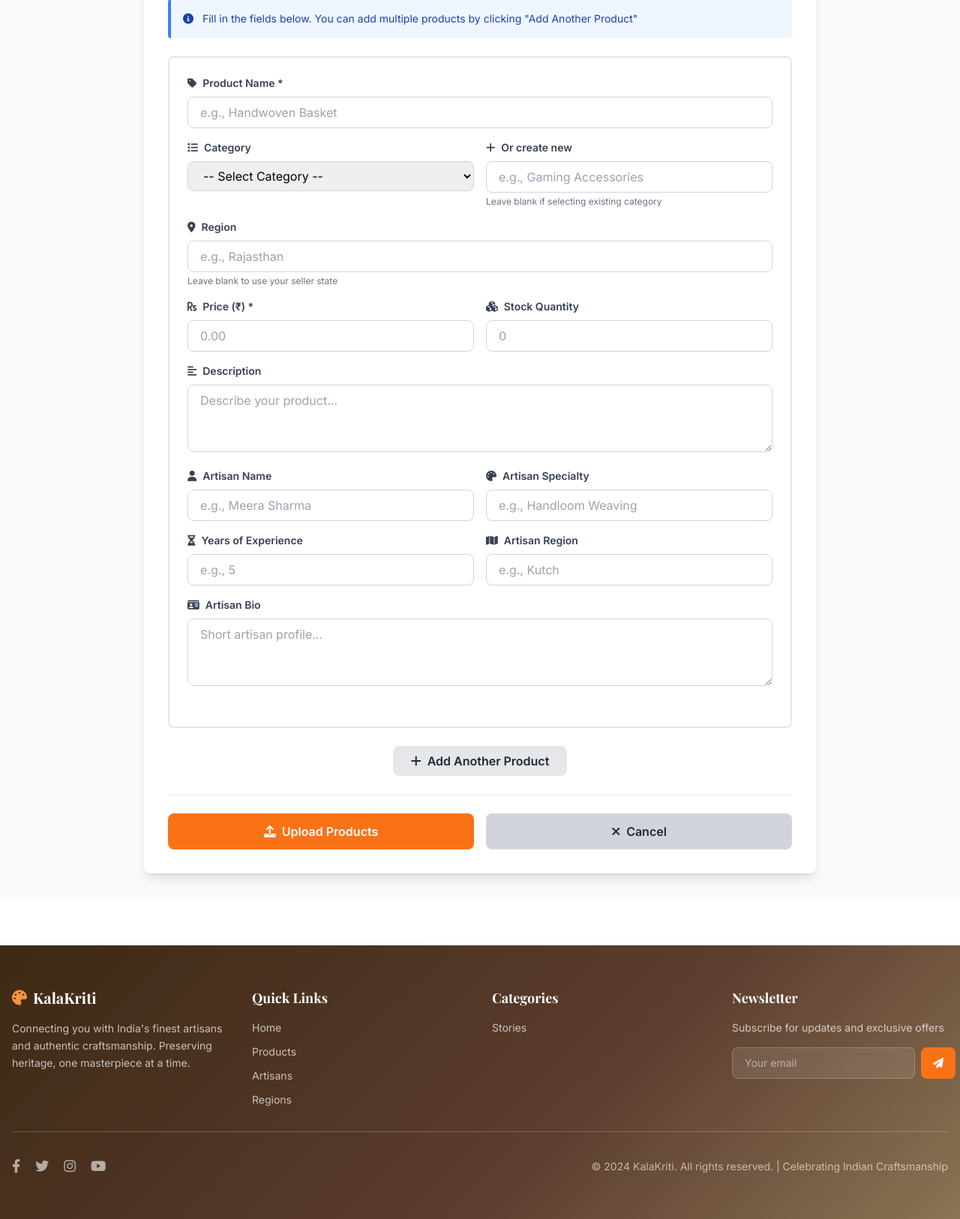
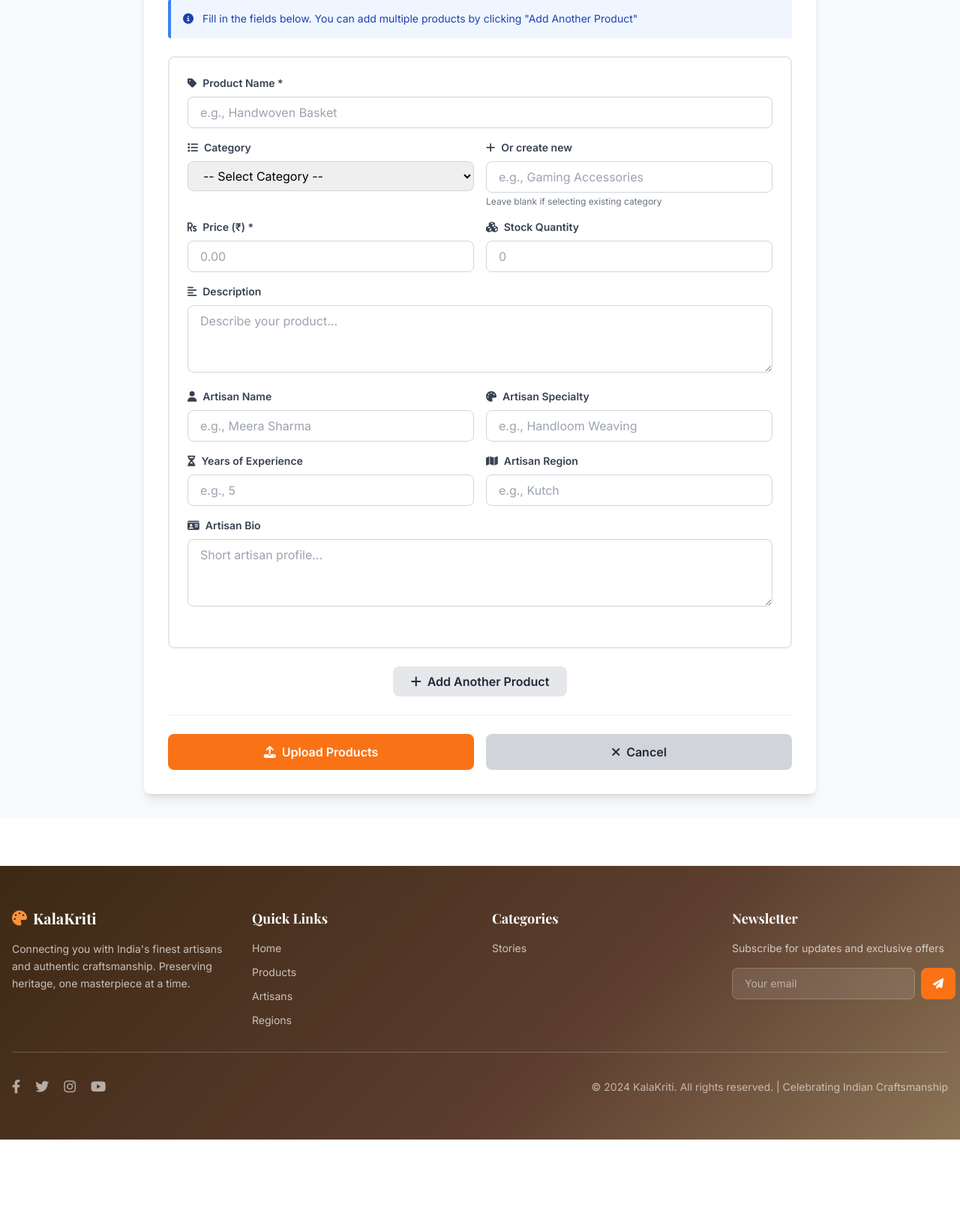
Before and after one commit to kunal-saini19/kalakriti_django, a Django app: template kala/kalakriti/templates/seller/bulk_upload.html in a window 1280 px wide. Shown: the part 270-1896 px from the top of the page at 75% size. After the commit the page ends 1790 px from the top, so only its background shows below. Run offline with Django 3.2, Linux system fonts and the light colour scheme; the template is opened without the code that fills it, so the values that code supplies are empty; some libraries are stand-ins or nearby versions.

Commit message:
new changes

```diff
--- a/kala/kalakriti/templates/seller/bulk_upload.html
+++ b/kala/kalakriti/templates/seller/bulk_upload.html
@@ -69,21 +69,6 @@
                                 >
                                 <p class="text-xs text-gray-500 mt-1">Leave blank if selecting existing category</p>
                             </div>
-                        </div>
-
-                        <!-- Region -->
-                        <div>
-                            <label class="block text-sm font-semibold text-gray-700 mb-2">
-                                <i class="fas fa-map-marker-alt mr-2"></i>Region
-                            </label>
-                            <input
-                                type="text"
-                                name="region[]"
-                                placeholder="e.g., Rajasthan"
-                                list="region-list"
-                                class="w-full px-4 py-2 border border-gray-300 rounded-lg focus:outline-none focus:border-indiaOrange"
-                            >
-                            <p class="text-xs text-gray-500 mt-1">Leave blank to use your seller state</p>
                         </div>
 
                         <!-- Price -->
--- a/kala/kalakriti/views.py
+++ b/kala/kalakriti/views.py
@@ -1060,7 +1060,6 @@ def add_bulk_products(request):
         prices = request.POST.getlist('price[]')
         stocks = request.POST.getlist('stock[]')
         descriptions = request.POST.getlist('description[]')
-        product_regions = request.POST.getlist('region[]')
         artisan_names = request.POST.getlist('artisan_name[]')
         artisan_specialties = request.POST.getlist('artisan_specialty[]')
         artisan_experiences = request.POST.getlist('artisan_experience[]')
@@ -1074,8 +1073,7 @@ def add_bulk_products(request):
                 continue
 
             try:
-                region_name = product_regions[i].strip() if i < len(product_regions) else ''
-                region = _get_or_create_region_for_state(region_name) if region_name else seller_region
+                region = seller_region
 
                 artisan_name = artisan_names[i] if i < len(artisan_names) else ''
                 specialty = artisan_specialties[i].strip() if i < len(artisan_specialties) else ''
```
Also changed, not shown: kala/kalakriti/templates/products/products_list.html (+0 -14 lines).
